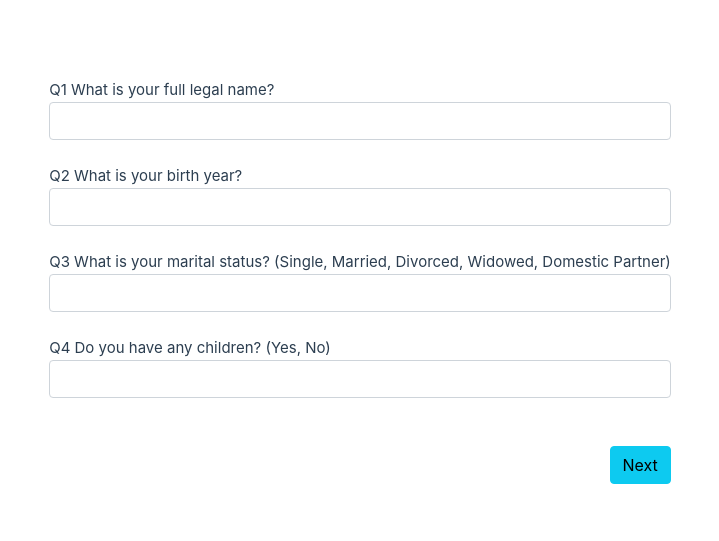
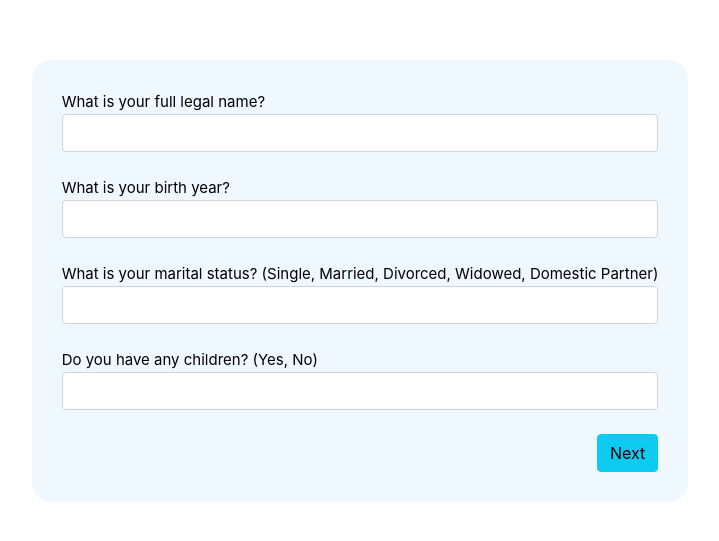
Before and after one commit to mia-lorraine/dynamic-form, a Vue app: page /form in a window 1280 px wide. Shown: the part 119-660 px from the top of the page, without its empty margins (280-999 px from the left). Built offline with nearby package versions, Linux system fonts and the light colour scheme; sample sign-in values are in the browser's storage.

Commit message:
made it reusable

```diff
--- /dev/null
+++ b/src/components/InputComponent.vue
@@ -0,0 +1,30 @@
+<script>
+import { defineComponent } from 'vue'
+export default defineComponent({
+  setup(props) {
+    console.log(props)
+  },
+  props: {
+    inputType: String,
+    condition: Boolean,
+    question: String,
+    modelValue: String
+  },
+  data() {
+    return {}
+  }
+})
+</script>
+
+<template>
+  <div>
+    <label>{{ question }}</label>
+    <input
+      :value="modelValue"
+      @input="$emit('update:modelValue', $event.target.value)"
+      class="form-control"
+      type="text"
+      v-if="condition"
+    />
+  </div>
+</template>
--- a/src/form/form.json
+++ b/src/form/form.json
@@ -46,7 +46,11 @@
     "question_details": "How many children do you have?",
     "question_dependencies": null,
     "answer": "2",
-    "type": "text"
+    "type": "text",
+    "dependsOn": {
+      "question_id": "Q4",
+      "answer": "yes"
+    }
   },
   {
     "question_id": "Q8",
@@ -60,21 +64,33 @@
     "question_details": "Is your primary residence also your preferred mailing address? (Yes, No)",
     "question_dependencies": { "yes": "Q10", "no": "Q10" },
     "answer": "Yes",
-    "type": "yes_no"
+    "type": "yes_no",
+    "dependsOn": {
+      "question_id": "Q8",
+      "answer": "yes"
+    }
   },
   {
     "question_id": "Q10",
     "question_details": "What is the approximate value of your real estate?",
     "question_dependencies": null,
     "answer": "$500,000",
-    "type": "text"
+    "type": "text",
+    "dependsOn": {
+      "question_id": "Q8",
+      "answer": ["yes", "no"]
+    }
   },
   {
     "question_id": "Q11",
     "question_details": "Do you own any other type of real estate (e.g., vacation, rental, etc.)? (Yes, No)",
     "question_dependencies": { "yes": "Q10", "no": "Q12" },
     "answer": "No",
-    "type": "yes_no"
+    "type": "yes_no",
+    "dependsOn": {
+      "question_id": "Q8",
+      "answer": "no"
+    }
   },
   {
     "question_id": "Q12",
--- a/src/views/AboutView.vue
+++ b/src/views/AboutView.vue
@@ -1,10 +1,18 @@
 <script>
+import InputComponent from '@/components/InputComponent.vue'
 import jsonData from '../form/form.json'
+
 export default {
+  components: {
+    InputComponent
+  },
   mounted() {
-    // console.log(jsonData.map((q) => q?.question_dependencies))
     console.log(jsonData.filter((q) => !q?.question_dependencies))
     console.log(jsonData.filter((q) => q?.question_dependencies))
+
+    jsonData.forEach((question) => {
+      this.structuredData[question.question_id] = question?.question_dependencies
+    })
   },
   data() {
     return {
@@ -12,17 +20,22 @@ export default {
       pageNumber: 0,
       size: 4,
       formItems: jsonData,
-      form_answers: {
-        Q: []
-      },
-      conditions: [
-        { question: 'Q4', value: 'Yes', render: 'Q7' },
-        { question: 'Q8', value: 'Yes', render: 'Q9' },
-        { question: 'Q8', value: 'No', render: 'Q11' },
-        { question: 'Q9', value: 'Yes', render: 'Q10' },
-        { question: 'Q11', value: 'Yes', render: 'Q10' },
-        { question: 'Q11', value: 'no', render: 'Q12' }
-      ]
+      structuredData: {},
+      form: {
+        Q1: '',
+        Q2: '',
+        Q3: '',
+        Q4: '',
+        Q5: '',
+        Q6: '',
+        Q7: '',
+        Q8: '',
+        Q9: '',
+        Q10: '',
+        Q11: '',
+        Q12: '',
+        Q13: ''
+      }
     }
   },
   methods: {
@@ -30,20 +43,30 @@ export default {
       this.pageNumber++
     },
     prevPage() {
-      if (this.pageNumber !== 0) this.pageNumber--
+      this.pageNumber--
     },
     submitForm(formData) {
-      console.log('what is the form data...', formData)
       this.validateData(formData)
     },
-    checkForDependencies(dependencies, answer, i) {
-      console.log(dependencies.yes, i, answer, dependencies.no)
+    validateData(data) {
+      console.log('validating data', data)
+      this.errors = []
+      for (const [key, value] of Object.entries(data)) {
+        key.toString()
+        if (value === '') this.errors.push(key)
+        // console.log('warning no val')
+        // console.log(key, value)
+      }
+      // data.forEach((d) => {
+      //   if (d === '') this.errors.push('invalid data in: ', d)
+      // })
+      setTimeout(() => {
+        this.errors = []
+      }, 5000)
     },
-    validateData(data) {
-      console.log('validating data', data.Q.length)
-      for (let i = 0; i <= data.length - 1; i++) {
-        if (data[i] === '') this.errors.push('Please fill out field')
-      }
+    checkForDependencies(q) {
+      console.log('q', q.question_dependencies)
+      return true
     }
   },
   computed: {
@@ -57,17 +80,8 @@ export default {
         end = start + this.size
       return this.formItems.slice(start, end)
     },
-    dependencies() {
-      for (let i = 0; i <= this.formItems.length - 1; i++) {
-        console.log('computing...', this.formItems[i])
-        if (!this.formItems[i].question_dependencies) return false
-        else if (this.formItems[i].question_dependencies) {
-          console.log('computiong...', this.formItems[i])
-          return true
-        } else {
-          return false
-        }
-      }
+    structuringData() {
+      console.log('structured data:', this.structuredData)
       return true
     }
   }
@@ -75,41 +89,99 @@ export default {
 </script>
 
 <template>
-  <!-- //can make component -->
+  <div class="container">
+    <div v-if="errors.length" class="alert alert-danger">
+      Please correct the following errors:
+      <li>
+        {{ errors }}
+      </li>
+    </div>
+    <form @submit.prevent="submitForm(form)">
+      <div class="form-group" v-for="(question, index) in paginatedData" v-bind:key="index">
+        <InputComponent
+          v-model="form[question.question_id]"
+          :question="question.question_details"
+          :inputType="question.type"
+          :condition="true"
+        />
 
-  <form @submit.prevent="submitForm(form_answers)">
-    <div class="form-group" v-for="(question, index) in paginatedData" v-bind:key="index">
-      <label>{{ question.question_id }} {{ question.question_details }} </label>
-      <input
-        v-if="!question.question_dependencies"
-        v-model="form_answers.Q[index]"
-        class="form-control"
-        :type="question.type"
-      />
+        <!-- <label>{{ question.question_id }} {{ question.question_details }} </label>
+      <input v-model="form_answers.Q[index]" class="form-control" :type="question.type" />
       <input
         v-if="question.question_dependencies"
         @change="checkForDependencies(question.question_dependencies, form_answers.Q[index], index)"
         v-model="form_answers.Q[index]"
         class="form-control"
         :type="question.type"
-      />
-      <!-- <input
-        v-if="dependencies"
-        @change="checkForDependencies(question.question_dependencies, form_answers.Q[index], index)"
-        v-model="form_answers.Q[index]"
-        class="form-control"
-        :type="question.type"
       /> -->
-      <!-- <input
-        v-if="question.question_id === 'Q7' && this.form_answers.Q[3] === 'Yes'"
-        @change="checkForDependencies(question.question_dependencies, form_answers.Q[index], index)"
-        v-model="form_answers.Q[index]"
-        class="form-control"
-        :type="question.type"
-      /> -->
-      <br />
+        <br />
+      </div>
+
+      <!-- <div class="form-group">
+      <label>Q1. What is your full legal name?</label>
+      <input v-model="form.q1" class="form-control" />
     </div>
-    <br />
+    <div class="form-group">
+      <label>Q2. What is your birth year?</label>
+      <input v-model="form.q2" class="form-control" />
+    </div>
+    <div class="form-group">
+      <label
+        >Q3. What is your marital status? (Single, Married, Divorced, Widowed, Domestic
+        Partner)</label
+      >
+      <input v-model="form.q3" class="form-control" />
+    </div>
+    <div class="form-group">
+      <label>Q4.Do you have any children? (Yes, No) </label>
+      <input v-model="form.q4" class="form-control" />
+    </div>
+    <div class="form-group">
+      <label>Q5. What is your partner's full legal name?</label>
+      <input v-model="form.q5" class="form-control" />
+    </div>
+    <div class="form-group">
+      <label>Q6. What is your partner's birth year?</label>
+      <input v-model="form.q6" class="form-control" />
+    </div>
+    <div v-if="form.q4 === 'yes'" class="form-group">
+      <label>Q7. How many children do you have?</label>
+      <input v-model="form.q7" class="form-control" />
+    </div>
+    <div class="form-group">
+      <label
+        >Q8. Do you or your partner (if not single) own your primary residence? (Yes, No)</label
+      >
+      <input v-model="form.q8" class="form-control" />
+    </div>
+    <div class="form-group">
+      <label>Q9. Is your primary residence also your preferred mailing address? (Yes, No)?</label>
+      <input v-model="form.q9" class="form-control" />
+    </div>
+    <div class="form-group">
+      <label>Q10. What is the approximate value of your real estate?</label>
+      <input v-model="form.q10" class="form-control" />
+    </div>
+    <div class="form-group">
+      <label
+        >Q11. Do you own any other type of real estate (e.g., vacation, rental, etc.)? (Yes,
+        No)</label
+      >
+      <input v-model="form.q11" class="form-control" />
+    </div>
+    <div class="form-group">
+      <label>Q12.Do you want to buy real estate in the future? (Yes, No)</label>
+      <input v-model="form.q12" class="form-control" />
+    </div>
+    <div class="form-group">
+      <label>Q13. Do you have any financial goals already created? (Yes, No)</label>
+      <input v-model="form.q13" class="form-control" />
+    </div> -->
+
+      <div style="text-align: right">
+        <button class="btn btn-success" v-if="this.pageNumber == 3">Submit</button>
+      </div>
+    </form>
     <div class="button-container">
       <div style="flex: 1">
         <button class="btn btn-danger" v-if="this.pageNumber > 0" @click="prevPage">
@@ -118,11 +190,9 @@ export default {
       </div>
       <div style="justify-content: flex-end">
         <button class="btn btn-info" v-if="this.pageNumber < 3" @click="nextPage">Next</button>
-        <button class="btn btn-success" v-if="this.pageNumber == 3">Submit</button>
       </div>
     </div>
-    <div style="text-align: right"></div>
-  </form>
+  </div>
 </template>
 
 <style>
@@ -130,4 +200,13 @@ export default {
   display: flex;
   justify-content: space-between;
 }
+
+.container {
+  justify-content: center;
+  background-color: aliceblue;
+  color: black;
+  padding: 30px;
+  border-radius: 20px;
+  box-shadow: 20%;
+}
 </style>
```
